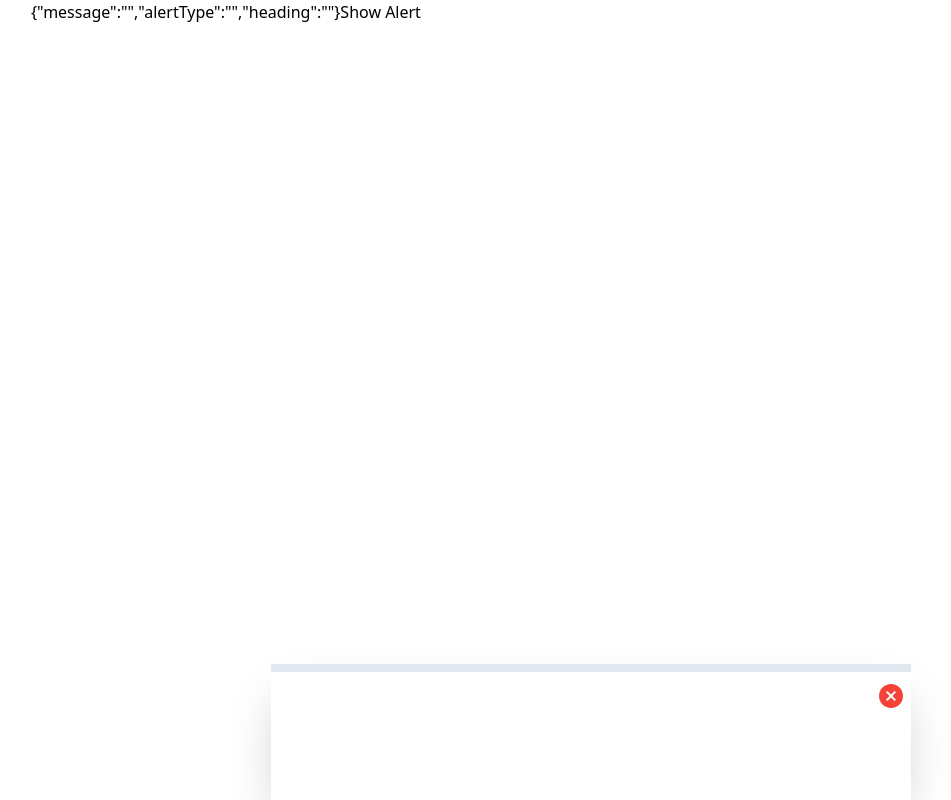
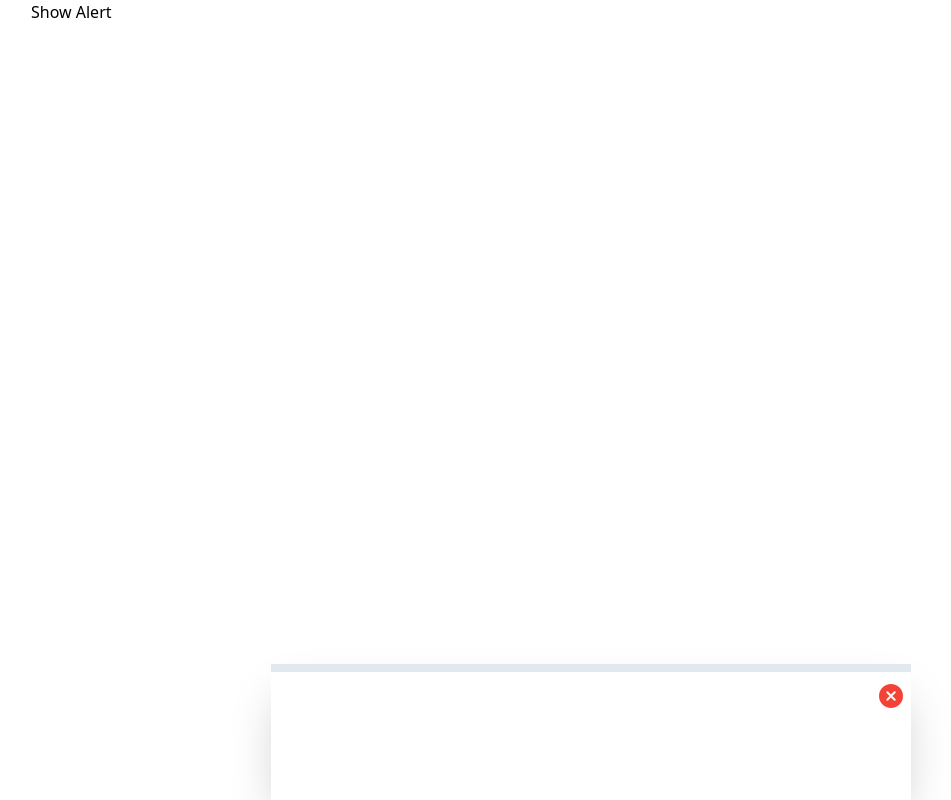
Before and after one commit to Bsd15/tr-alerts, a React (Create React App) app: page / in a window 1280 px wide. Shown: the whole page, without its empty margins (49-1000 px from the left). Built offline with nearby package versions, Linux system fonts and the light colour scheme.

Commit message:
Added button to trigger showAlert using useAlert hook

```diff
--- a/src/App.js
+++ b/src/App.js
@@ -1,14 +1,22 @@
 import React from 'react';
 import TRAlert from './components/TRAlert/TRAlert';
 import useAlert from './components/TRAlert/hooks/useAlert';
-import useConfig from './components/TRAlert/hooks/useConfig';
 
 const App = () => {
-	const { alertConfig, showAlert, closeAlert } = useConfig();
+	const showAlert = useAlert()[1];
 	return (
 		<div className="container">
-			{JSON.stringify(alertConfig)}
-			<button onClick={() => showAlert('Test', 'Primary')}>Show Alert</button>
+			<button
+				onClick={() =>
+					showAlert(
+						'Test 2',
+						'Test Alert Type',
+						'Test Heading from app component'
+					)
+				}
+			>
+				Show Alert
+			</button>
 			<TRAlert />
 		</div>
 	);
```
